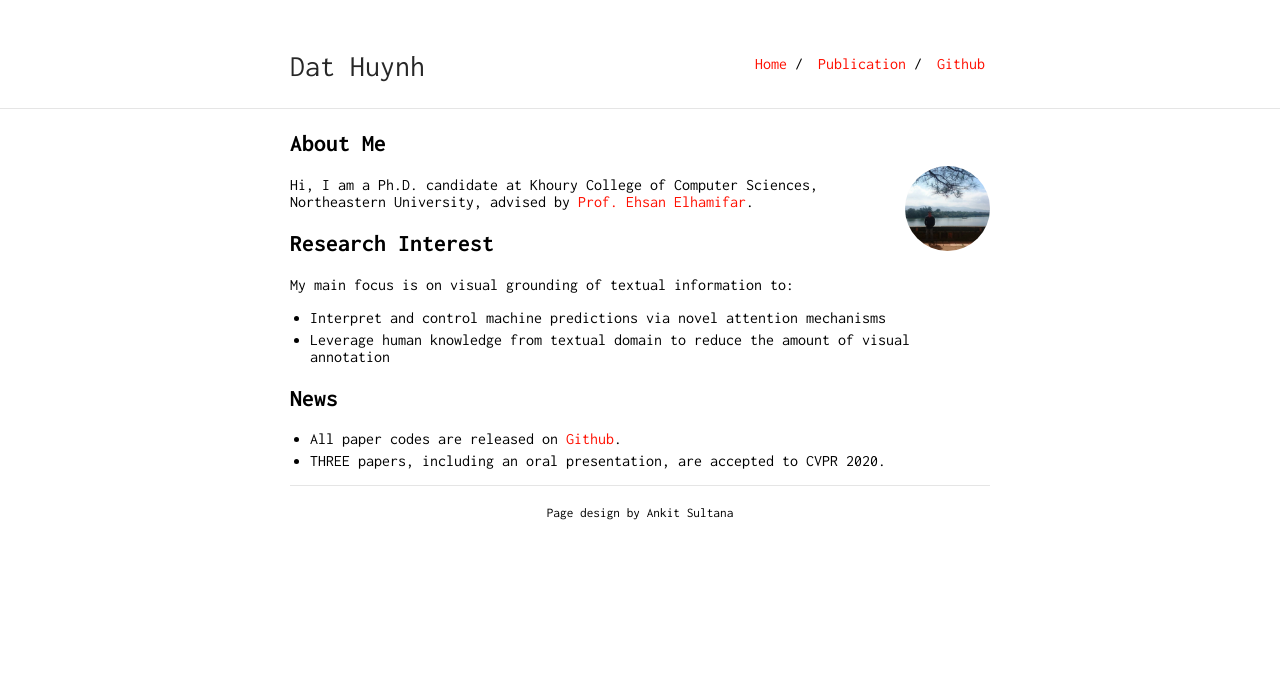
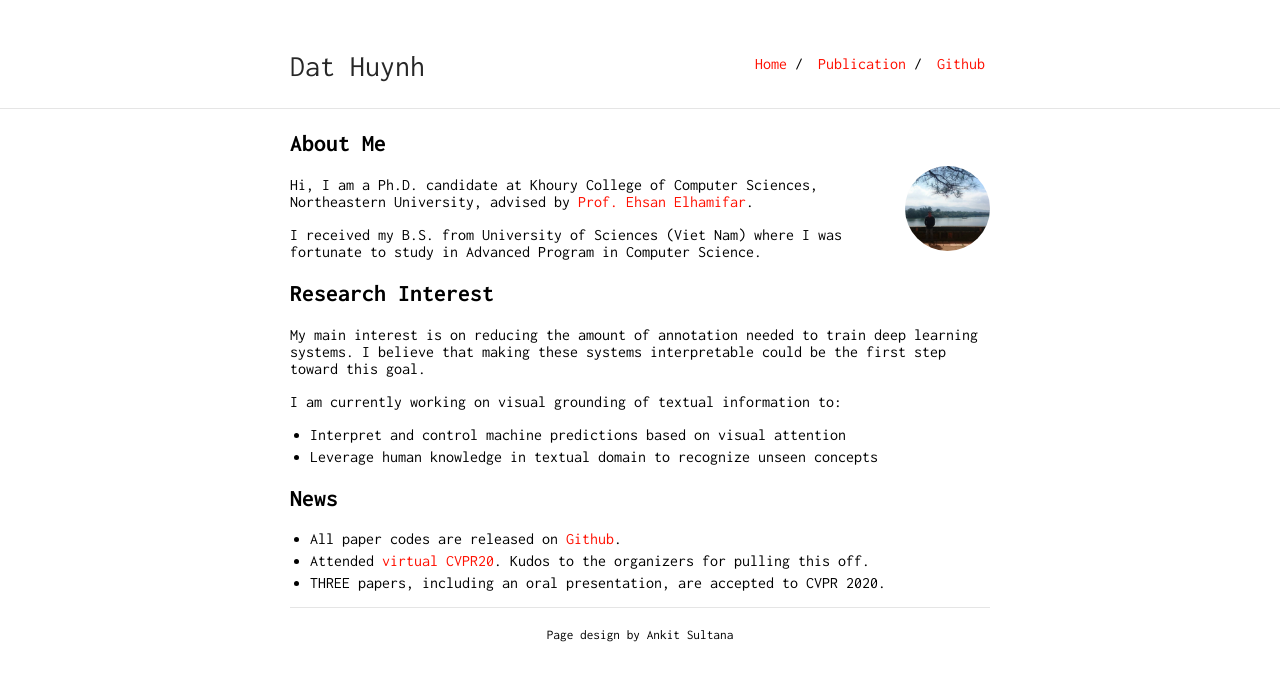
Before and after one commit to ZiweiXU/hbdat.github.io, a Jekyll site: the page built from index.md, in a window 1280 px wide. Shown: the top 681 px of the page. Built offline with Jekyll 4.4.1, drawn with Linux system fonts in a browser that asks for light colours.

Commit message:
update home page

```diff
--- a/index.md
+++ b/index.md
@@ -9,12 +9,17 @@ title: Dat Huynh
 
 Hi, I am a Ph.D. candidate at Khoury College of Computer Sciences, Northeastern University, advised by [Prof. Ehsan Elhamifar](https://www.ccs.neu.edu/home/eelhami/).
 
+I received my B.S. from University of Sciences (Viet Nam) where I was fortunate to study in Advanced Program in Computer Science.
 
 ## Research Interest
-My main focus is on visual grounding of textual information to:
-+ Interpret and control machine predictions via novel attention mechanisms
-+ Leverage human knowledge from textual domain to reduce the amount of visual annotation
+My main interest is on reducing the amount of annotation needed to train deep learning systems.
+I believe that making these systems interpretable could be the first step toward this goal.
+
+I am currently working on visual grounding of textual information to:
++ Interpret and control machine predictions based on visual attention
++ Leverage human knowledge in textual domain to recognize unseen concepts
 
 ## News
 + All paper codes are released on [Github](https://github.com/hbdat).
++ Attended [virtual CVPR20](http://cvpr2020.thecvf.com/). Kudos to the organizers for pulling this off.
 + THREE papers, including an oral presentation, are accepted to CVPR 2020.
```
